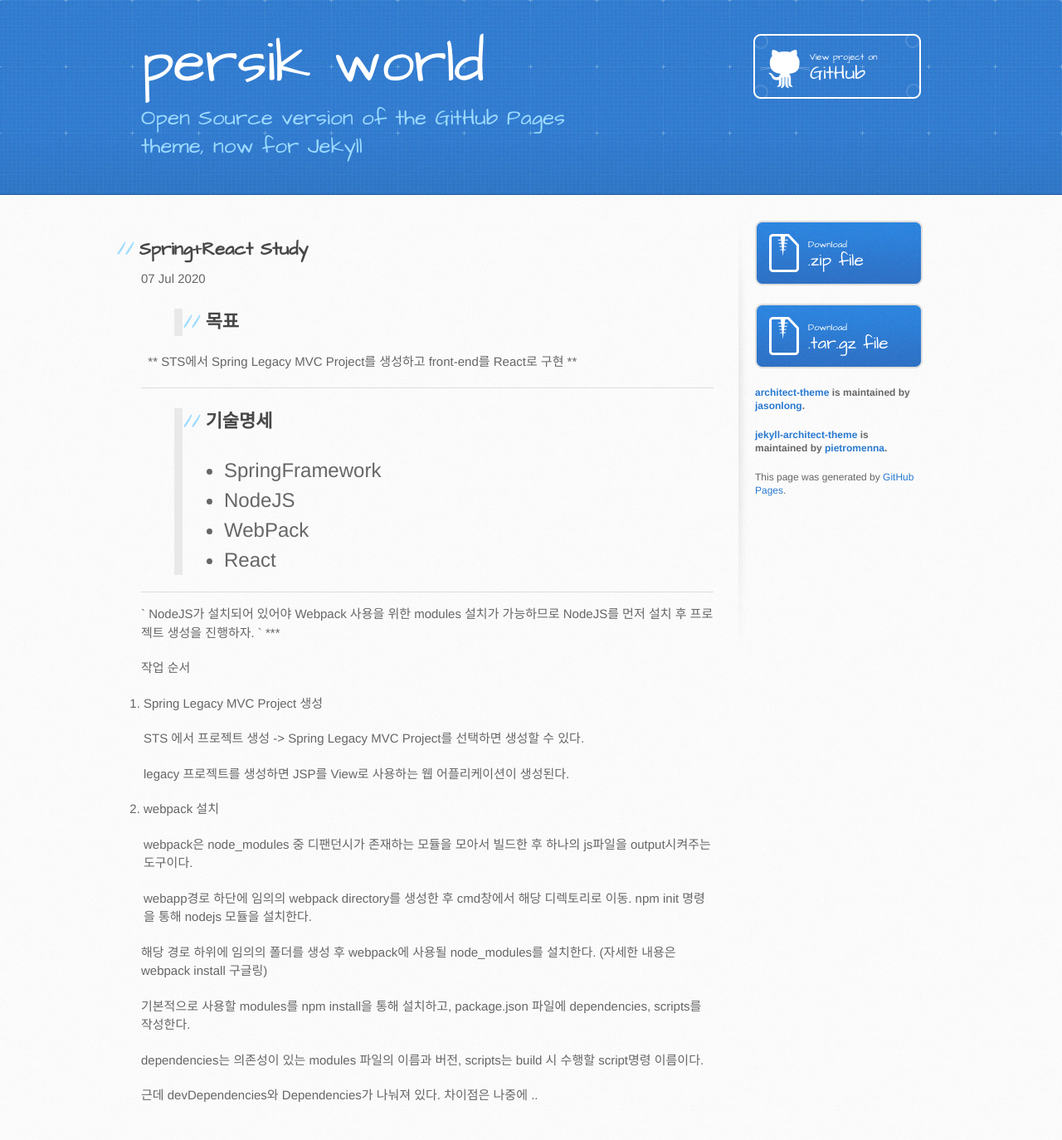
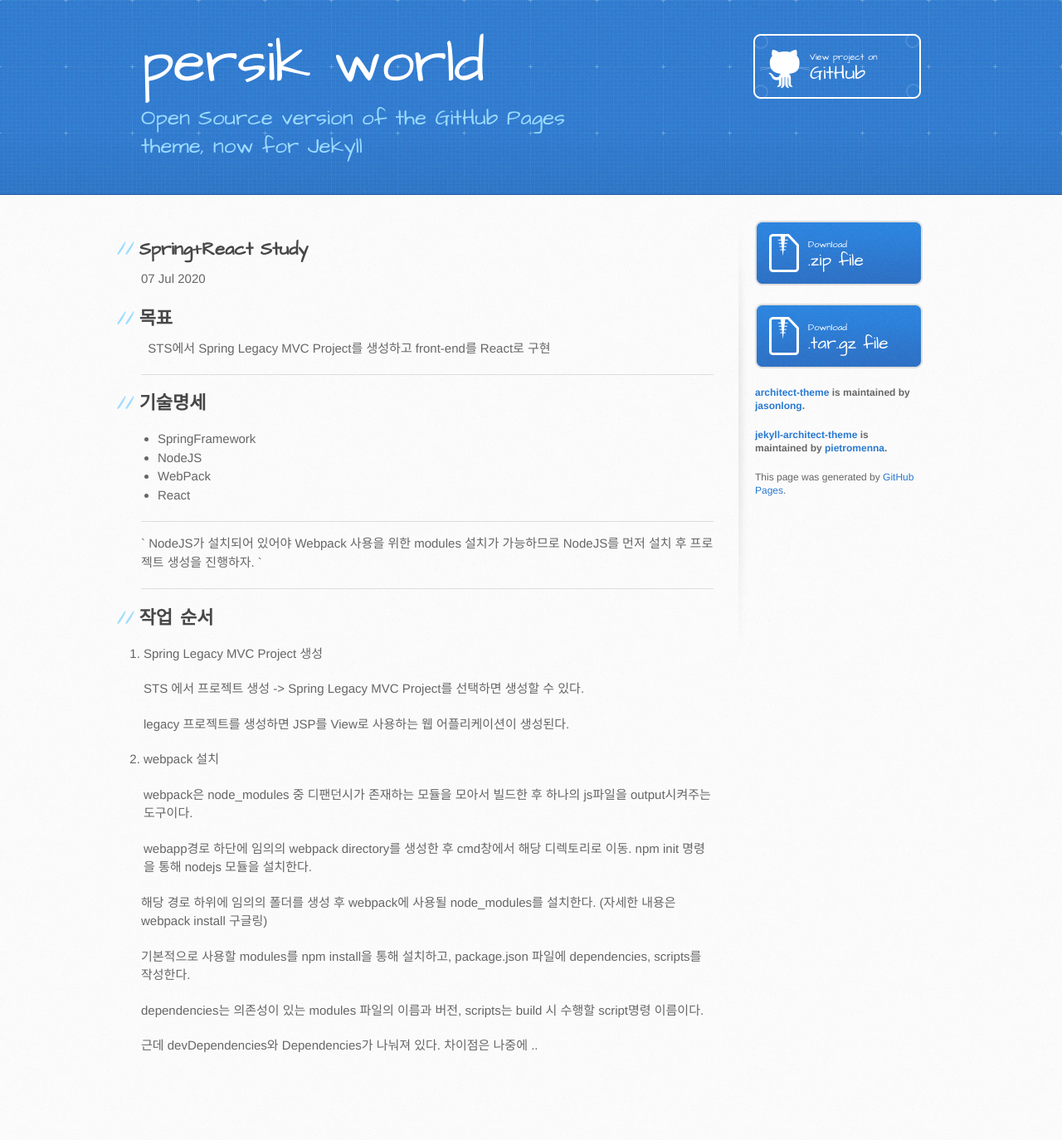
Before and after one commit to bjtlr0/bjtlr0.github.io, a Jekyll site: the page built from _posts/2020-07-07-react-sts.markdown, in a window 1280 px wide. Shown: the whole page at 83% size. Built offline with Jekyll 4.4.1, drawn with Linux system fonts in a browser that asks for light colours; after the commit the page ends 1314 px from its top, so only the background shows below that.

Commit message:
sub title change

```diff
--- a/_posts/2020-07-07-react-sts.markdown
+++ b/_posts/2020-07-07-react-sts.markdown
@@ -5,13 +5,13 @@ date:   2020-07-07 15:40:56
 categories: jekyll update
 ---
 
->## 목표
+## 목표
 
-&nbsp;&nbsp;** STS에서 Spring Legacy MVC Project를 생성하고 front-end를 React로 구현 **
+&nbsp;&nbsp;STS에서 Spring Legacy MVC Project를 생성하고 front-end를 React로 구현
 
 ***
 
->## 기술명세
+## 기술명세
  * SpringFramework
  * NodeJS
  * WebPack
@@ -21,9 +21,10 @@ categories: jekyll update
 `
 NodeJS가 설치되어 있어야 Webpack 사용을 위한 modules 설치가 가능하므로 NodeJS를 먼저 설치 후 프로젝트 생성을 진행하자.
 `
+
 ***
 
-작업 순서
+## 작업 순서
 
 1. Spring Legacy MVC Project 생성
 
```
